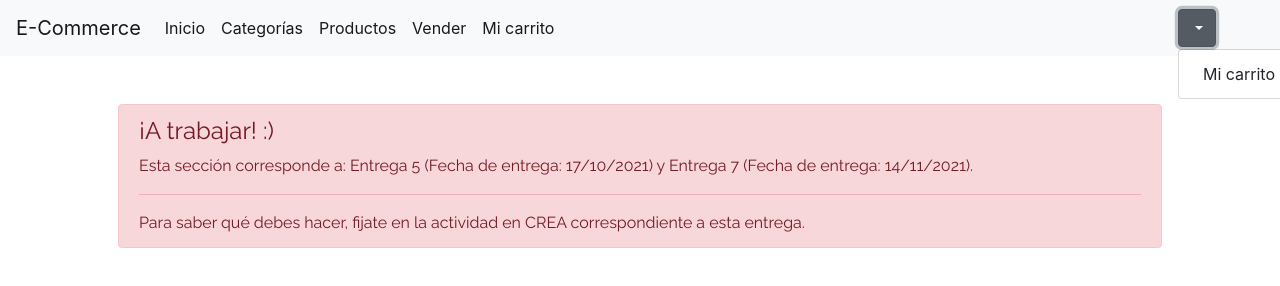
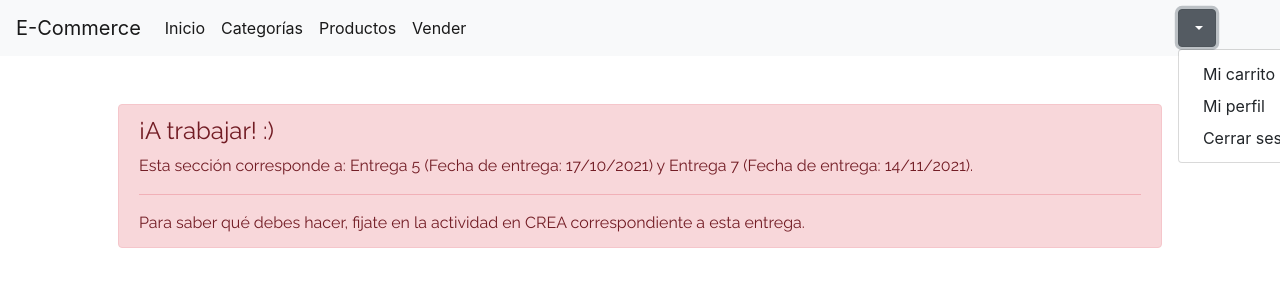
Before and after one commit to leor97/E-commerce, a plain HTML site: page cart.html in a window 1280 px wide. Both pictures are taken after a click on the button 1196 px from the left and 28 px from the top of the page. Shown: the top 286 px of the page. Drawn offline with Linux system fonts and the light colour scheme.

Commit message:
Menu sin carrito actualizado

```diff
--- a/cart.html
+++ b/cart.html
@@ -53,15 +53,6 @@
         <li class="nav-item active">
           <a class="nav-link" href="sell.html">Vender</a>
         </li>
-        <li class="nav-item active">
-          <a class="nav-link" href="cart.html">Mi carrito</a>
-        </li>
-        <!--
-        <li class="nav-item dropdown">
-          <a class="nav-link dropdown-toggle" href="#" id="navbarDropdown" role="button" data-toggle="dropdown" aria-haspopup="true" aria-expanded="false">
-            Dropdown
-          </a>
-        </li>-->
       </ul>
     </div>
     <div class="nav-item dropdown">
@@ -69,6 +60,8 @@
       </button>
       <div class="dropdown-menu" aria-labelledby="navbarDropdown">
         <a class="dropdown-item" href="cart.html">Mi carrito</a>
+        <a class="dropdown-item" href="my-profile.html">Mi perfil</a>
+        <a class="dropdown-item" href="index.html">Cerrar sesión</a>
       </div>
     </div>
     <div class="mr-5" id="Usersee">
```
Also changed, not shown: categories.html (+2 -9 lines), category-info.html (+2 -9 lines), home.html (+2 -9 lines), my-profile.html (+2 -9 lines), product-info.html (+2 -9 lines), products.html (+2 -9 lines), sell.html (+2 -9 lines).
